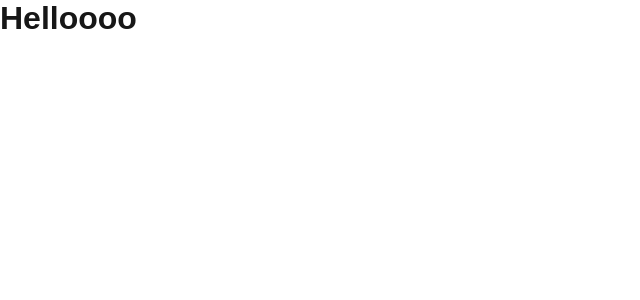
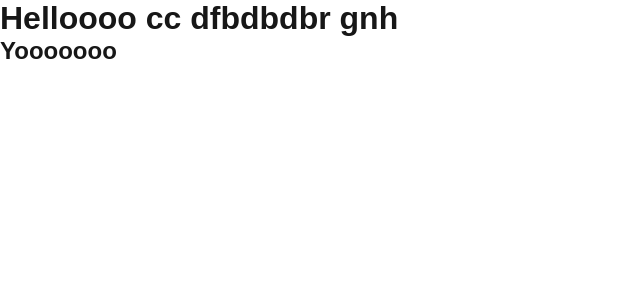
Before and after one commit to abenaya-se22003/Learn_Nextjs, a Next.js app in the folder myfirstnextapp/: page / in a window 1280 px wide. Shown: the top 300 px of the page, without its empty margins (0-640 px from the left). Built offline with nearby package versions, Linux system fonts and the light colour scheme.

Commit message:
learn next routing (folderbase system)

```diff
--- a/myfirstnextapp/src/app/page.jsx
+++ b/myfirstnextapp/src/app/page.jsx
@@ -4,7 +4,8 @@ import styles from "./page.module.css";
 export default function Home() {
   return (
     <>
-    <h1>Helloooo</h1>
+    <h1>Helloooo cc dfbdbdbr gnh</h1>
+    <h2>Yooooooo</h2>
     </>
   );
 }
```
Also changed, not shown: myfirstnextapp/src/app/services/page.jsx (added, +9 -0 lines).
